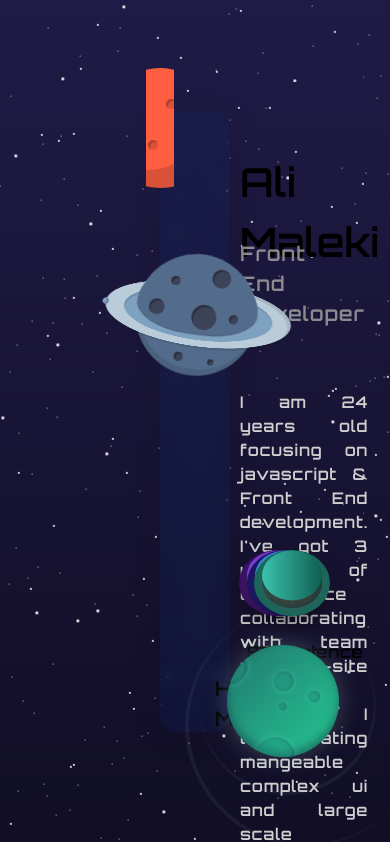
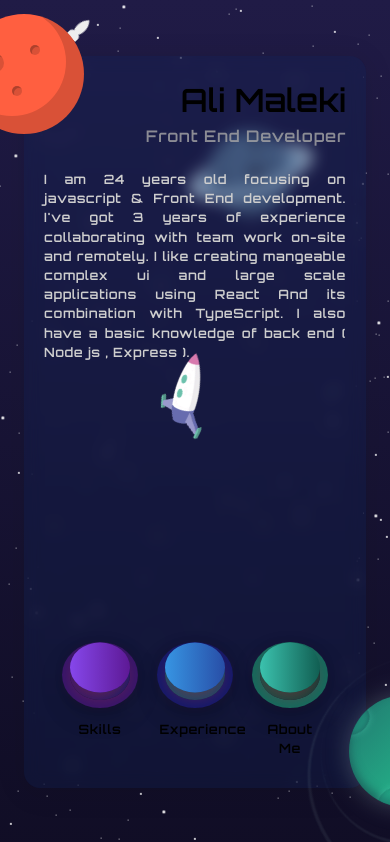
Before and after one commit to alimelllo/Portfolio, a Next.js app: page / in a window 390 px wide. Shown: the top 842 px of the page. Built offline with nearby package versions, Linux system fonts and the light colour scheme.

Commit message:
rocket change

```diff
--- a/src/pages/index.tsx
+++ b/src/pages/index.tsx
@@ -1,8 +1,11 @@
 import { RocketGreen as RocketGreen } from "@/Components/GeneralComponents/RocketGreen";
+import Image from "next/image";
+import rocket from '../../public/images/rocket.gif'
 
 export default function Home() {
 
   return (
+
 
     <>
       <div className='h-screen relative '>
@@ -34,57 +37,55 @@ export default function Home() {
           </div>
         </div>
 
-        <div className="absolute right-[25%] top-[20%]">
-          <RocketGreen />
+        <div className="absolute w-4/12 flex justify-center items-center right-[13%] md:right-[30%] top-[20%] md:top-[45%]">
+          <Image className="initialRocketLand rotate-[-35deg]" width={200} height={300} src={rocket} alt={'rocket'} />
         </div>
 
-        <div className='absolute font-[Orbit] z-[10] rounded-[5px] flex top-28 bottom-28 right-40 left-40 blure bg-gradient-to-tr from-[#02010874] to-[#12093074]'>
+        <div className='absolute font-[Orbit] z-[10] rounded-[5px] flex top-28 md:top-14 bottom-28 md:bottom-14 right-40 md:right-6 left-40 md:left-6 blure bg-gradient-to-tr from-[#02010883] to-[#12093084]'>
 
-          <div className='flex flex-row w-full h-[100%] justify-between '>
-            <div className='w-6/12 h-[100%] flex flex-col pt-10 pl-[5rem]'>
-              <p className='text-[2.5rem] h-[15%]'>Ali Maleki</p>
-              <p className='text-[1.25rem] h-[15%] tracking-wider text-[#a6a6a6cf]'>Front End Developer</p>
-              <p className='text-[1rem] h-[50%] items-start tracking-wider mt-[4rem] flex flex-wrap text-justify text-[#cecece]'>
+          <div className='flex flex-row md:flex-col w-full h-[100%] justify-between '>
+            <div className='w-6/12 md:w-full h-[100%] flex flex-col pt-10 md:pt-5 pl-[5rem] md:pl-0'>
+              <p className='text-[2.5rem] md:text-[2rem] md:pr-5 h-[15%] md:text-right'>Ali Maleki</p>
+              <p className='text-[1.25rem] md:text-[1rem] md:pr-5 md:text-right h-[15%] tracking-wider text-[#a6a6a6cf]'>Front End Developer</p>
+              <p className='text-[1rem] md:text-[0.8rem] md:p-5 h-[50%]items-start tracking-wider mt-[4rem] md:mt-0 flex flex-wrap text-justify text-[#cecece]'>
                 I am 24 years old focusing on javascript & Front End development.
                 I've got 3 years of experience collaborating with team work on-site and remotely.
                 I like creating mangeable complex ui and large scale applications using React And its combination with TypeScript.
                 I also have a basic knowledge of back end ( Node js , Express ).
               </p>
               <div className='text-[1.25rem] h-[20%] tracking-wider flex flex-row '>
-                <p className='bg-gradient-to-r from-[#521ea6] hover:from-[#401881] to-[#282db1] hover:to-[#212592] transition-all duration-150 cursor-pointer hover:scale-105 rounded-lg boxShadowLight w-5/12 h-[3rem] flex justify-center items-center'>Hire Me</p>
+                <p className='bg-gradient-to-r from-[#521ea6] hover:from-[#401881] to-[#282db1] hover:to-[#212592] transition-all duration-150 cursor-pointer hover:scale-105 rounded-lg boxShadowLight w-5/12 md:w-10/12 h-[3rem] md:hidden flex justify-center items-center'>Hire Me</p>
               </div>
             </div>
 
-            <div className='w-6/12 flex flex-col justify-center h-[100%] pt-10 items-center'>
+            <div className='w-6/12 md:w-full flex flex-col justify-center h-[100%] pt-10 items-center'>
 
               <div className='h-[70%] flex flex-row justify-around w-8/12 mx-auto'>
-                {/* <div className="w-3/12 h-[90%]">
-                  <RocketGreen/>
-                </div> */}
+
 
               </div>
 
-              <div className='h-[30%]  flex flex-row justify-around w-8/12 mx-auto'>
+              <div className='h-[30%] md:h-[50%] flex flex-row justify-around w-8/12 md:w-10/12 mx-auto'>
                 <div className='flex flex-col w-3/12'>
                   <button className="btn-class-name outline outline-8 mx-auto outline-[#38156a] boxShadowLight">
                     <span className="back  bg-gradient-to-r from-[#36166a]  to-[#16196b]"></span>
                     <span className="front bg-gradient-to-r from-[#8647eb]  to-[#5d1995]"></span>
                   </button>
-                  <p className='text-center text-[1rem] mt-8 tracking-wider'>Skills</p>
+                  <p className='text-center text-[1rem] md:text-[0.8rem] mt-8 md:mt-5 tracking-wider'>Skills</p>
                 </div>
                 <div className='flex flex-col w-3/12'>
                   <button className="btn-class-name outline outline-8 mx-auto outline-[#15196a] boxShadowLight">
                     <span className="back  bg-gradient-to-r from-[#164d6a]  to-[#16456b]"></span>
                     <span className="front bg-gradient-to-r from-[#3795e3]  to-[#284ea7]"></span>
                   </button>
-                  <p className='text-center text-[1rem] mt-8 tracking-wider'>Experience</p>
+                  <p className='text-center text-[1rem] md:text-[0.8rem] mt-8 md:mt-5 tracking-wider'>Experience</p>
                 </div>
                 <div className='flex flex-col w-3/12'>
                   <button className="btn-class-name outline outline-8 mx-auto outline-[#156a5d] boxShadowLight">
                     <span className="back  bg-gradient-to-r from-[#164f46]  to-[#0e3e37]"></span>
                     <span className="front bg-gradient-to-r from-[#3bc2ae]  to-[#115e52]"></span>
                   </button>
-                  <p className='text-center text-[1rem] mt-8 tracking-wider'>About Me</p>
+                  <p className='text-center text-[1rem] md:text-[0.8rem] mt-8 md:mt-5 tracking-wider'>About Me</p>
                 </div>
               </div>
 
@@ -149,7 +150,9 @@ export default function Home() {
 
       {/* //////////// Footer //////////////*/}
 
+      <div id="container">
 
+      </div>
     </>
   )
 }
--- a/src/styles/globals.css
+++ b/src/styles/globals.css
@@ -70,6 +70,7 @@ body {
   height: 100%;
   /* background: linear-gradient(to bottom, #201b46 0%, #020107 100%); */
 }
+
 .container .text {
   color: #fff;
   position: absolute;
@@ -528,6 +529,7 @@ body {
     756px 2269px #fff, 1060px 963px #fff, 2533px 2352px #fff;
   animation: animStar 100s linear infinite;
 }
+
 .stars:after {
   content: " ";
   top: -600px;
@@ -1165,6 +1167,7 @@ body {
     585px 1683px #fff;
   animation: animStar 125s linear infinite;
 }
+
 .stars1:after {
   content: " ";
   top: -600px;
@@ -1415,6 +1418,7 @@ body {
     977px 2511px #fff;
   animation: animStar 175s linear infinite;
 }
+
 .stars2:after {
   content: " ";
   top: -600px;
@@ -1520,16 +1524,19 @@ body {
   from {
     transform: translateY(0px);
   }
+
   to {
     transform: translateY(-2560px) translateX(-2560px);
   }
 }
+
 @keyframes animShootingStar {
   from {
     transform: translateY(0px) translateX(0px) rotate(-45deg);
     opacity: 1;
     height: 5px;
   }
+
   to {
     transform: translateY(-2560px) translateX(-2560px) rotate(-45deg);
     opacity: 1;
@@ -1569,6 +1576,7 @@ body {
   left: -1px;
   animation: flag-pole 12s cubic-bezier(0.645, 0.045, 0.355, 1) infinite;
 }
+
 .space .mars .flag:before {
   content: "";
   position: absolute;
@@ -1576,6 +1584,7 @@ body {
   width: 2px;
   background: #eee;
 }
+
 .space .mars .flag:after {
   content: "";
   position: absolute;
@@ -1598,6 +1607,7 @@ body {
   margin-top: -60px;
   z-index: 2;
 }
+
 .space .mars .planet .surface {
   position: absolute;
   border-radius: 100%;
@@ -1609,6 +1619,7 @@ body {
   border: 30px solid rgba(0, 0, 0, 0.15);
   background: #ff5f40;
 }
+
 .space .mars .planet .crater1,
 .space .mars .planet .crater2,
 .space .mars .planet .crater3 {
@@ -1617,12 +1628,14 @@ body {
   background: rgba(0, 0, 0, 0.15);
   box-shadow: inset 3px 3px 0 rgba(0, 0, 0, 0.2);
 }
+
 .space .mars .planet .crater1 {
   height: 20px;
   width: 20px;
   top: 32%;
   left: 17%;
 }
+
 .space .mars .planet .crater2 {
   height: 10px;
   width: 10px;
@@ -1630,6 +1643,7 @@ body {
   left: 55%;
   box-shadow: inset 2px 2px 0 rgba(0, 0, 0, 0.2);
 }
+
 .space .mars .planet .crater3 {
   height: 10px;
   width: 10px;
@@ -1637,6 +1651,7 @@ body {
   left: 40%;
   box-shadow: inset 2px 2px 0 rgba(0, 0, 0, 0.2);
 }
+
 .space .ship {
   position: absolute;
   right: 50%;
@@ -1649,12 +1664,14 @@ body {
   z-index: 1;
   animation: ship 12s cubic-bezier(0.645, 0.045, 0.355, 1) infinite;
 }
+
 .space .ship .ship-rotate {
   position: absolute;
   height: 22px;
   transform: rotate(-110deg);
   animation: ship-rotate 12s cubic-bezier(0.645, 0.045, 0.355, 1) infinite;
 }
+
 .space .ship .pod {
   position: absolute;
   top: 0;
@@ -1665,6 +1682,7 @@ body {
   border-radius: 100% 0 100% 0;
   transform: rotate(-45deg);
 }
+
 .space .ship .fuselage {
   position: absolute;
   top: 14px;
@@ -1674,6 +1692,7 @@ body {
   background: #eee;
   border-radius: 100% 100% 0 0;
 }
+
 .space .ship .fuselage:after {
   content: "";
   position: absolute;
@@ -1685,6 +1704,7 @@ body {
   border-right: 4px solid transparent;
   border-top: 6px solid red;
 }
+
 .space .ship-shadow {
   position: absolute;
   right: 10%;
@@ -1702,12 +1722,15 @@ body {
   0% {
     transform: rotate(-60deg);
   }
+
   86% {
     transform: rotate(-60deg);
   }
+
   89% {
     transform: rotate(10deg);
   }
+
   100% {
     transform: rotate(10deg);
   }
@@ -1720,18 +1743,22 @@ body {
     margin-top: -55px;
     margin-right: -55px;
   }
+
   40% {
     right: 50%;
     top: 50%;
   }
+
   79.5% {
     margin-top: -55px;
     margin-right: -55px;
   }
+
   84% {
     margin-top: -20px;
     margin-right: 0px;
   }
+
   100% {
     right: 50%;
     top: 50%;
@@ -1739,91 +1766,116 @@ body {
     margin-right: 0px;
   }
 }
+
 @keyframes ship-rotate {
   0% {
     transform: rotate(-110deg);
   }
+
   20% {
     transform: rotate(-110deg);
   }
+
   34% {
     transform: rotate(47deg);
   }
+
   79% {
     transform: rotate(47deg);
   }
+
   100% {
     transform: rotate(47deg);
   }
 }
+
 @keyframes ship-shadow {
   0% {
     right: -10%;
     transform: scale(1.4, 1);
     opacity: 0.3;
   }
+
   40% {
     right: 50%;
     transform: scale(0.75, 1);
     opacity: 1;
   }
+
   100% {
     right: 50%;
   }
 }
+
 @keyframes planet-bump {
   0% {
     margin-left: 0;
   }
+
   39% {
     margin-left: 0;
   }
+
   40% {
     margin-left: -1px;
   }
+
   40.5% {
     margin-left: 1px;
   }
+
   41% {
     margin-left: 0;
   }
+
   100% {
     margin-left: 0;
   }
 }
+
 @keyframes flag-pole {
   0% {
     top: -57px;
   }
+
   48% {
     top: -57px;
   }
+
   54% {
     top: -77px;
   }
+
   90% {
     top: -77px;
   }
+
   92% {
     top: -57px;
   }
+
   100% {
     top: -57px;
   }
 }
+
 @keyframes flag-unfurl {
   0% {
     width: 0;
   }
+
   55% {
     width: 0;
   }
+
   60% {
     width: 14px;
   }
+
   90% {
     width: 14px;
   }
+
   100% {
     width: 14px;
   }
@@ -1839,11 +1891,13 @@ body {
   margin: auto;
   border-radius: 50%;
 }
+
 .planet_shadow {
   box-shadow: inset 0 -5px 10px rgba(22, 48, 64, 0.5),
     0 0 1.5rem rgba(170, 194, 194, 0.3);
   background-image: linear-gradient(to top left, #24b88b 20%, #21776f);
 }
+
 .planet-green {
   position: relative;
   width: 100%;
@@ -1852,6 +1906,7 @@ body {
   animation: rotate 15s linear infinite;
   overflow: hidden;
 }
+
 .planet_wraper::before,
 .planet_wraper::after {
   content: "";
@@ -1862,6 +1917,7 @@ body {
     inset 0 -0.1rem 0.1rem rgba(170, 194, 194, 0.1);
   animation: rotate 5s linear infinite;
 }
+
 .planet_wraper::before {
   top: -1.75rem;
   left: -1.75rem;
@@ -1869,43 +1925,50 @@ body {
   height: 11rem;
   animation-delay: 1s;
 }
+
 .planet_wraper::after {
   top: -2.5rem;
   left: -2.5rem;
   width: 15rem;
   height: 15rem;
 }
-.planet-green > * {
+
+.planet-green>* {
   position: relative;
   border-radius: 50%;
   background-color: #209b85;
   box-shadow: inset 1px 1px 5px #163040, 0 0 7px #63eed2;
   opacity: 0.3;
 }
+
 .crater:nth-of-type(1) {
   top: 2rem;
   left: 1.5rem;
   width: 0.75rem;
   height: 0.75rem;
 }
+
 .crater:nth-of-type(2) {
   top: -0.75rem;
   left: 5rem;
   width: 2.5rem;
   height: 2.5rem;
 }
+
 .crater:nth-of-type(3) {
   top: 0.5rem;
   left: 2rem;
   width: 1.25rem;
   height: 1.25rem;
 }
+
 .crater:nth-of-type(4) {
   top: -1.5rem;
   left: 3.5rem;
   width: 0.5rem;
   height: 0.5rem;
 }
+
 .crater:nth-of-type(5) {
   top: 1.25rem;
   left: 3.5rem;
@@ -1940,7 +2003,9 @@ body {
   align-items: center;
   transform-origin: center center;
   box-shadow: inset 2px -10px 0px rgba(0, 0, 0, 0.1);
-  animation: planet 7s ease-in infinite forwards;
+  animation: planet 40s linear infinite forwards;
+  transition: all 1s linear;
+  z-index: 1;
 }
 
 @keyframes planet {
@@ -1948,23 +2013,19 @@ body {
     transform: translateX(50vw) rotate(-45deg) translateY(-40vh);
     scale: 0.2;
   }
+
   50% {
-    /* transform: translateX(-25vw) rotate(-25deg) translateY(40vh);
-    scale: 0.6; */
     transform: translateX(-50vw) rotate(55deg) translateY(80vh);
     scale: 1;
   }
-  80% {
-    z-index: 20;
-  }
+
   100% {
-    /* transform: translateX(-45vw) rotate(55deg) translateY(80vh);
-    scale: 1; */
     transform: translateX(50vw) rotate(-45deg) translateY(-40vh);
     scale: 0.2;
-    z-index: 1;
-  }
-}
+  }
+}
+
+
 .content .planet .ring {
   position: absolute;
   width: 300px;
@@ -1979,14 +2040,17 @@ body {
     inset -5px -10px 0px rgba(0, 0, 0, 0.1);
   animation: ring 3s ease infinite;
 }
+
 @keyframes ring {
   0% {
     transform: rotateX(110deg) rotateZ(0deg) translate(-50px, 5px);
   }
+
   100% {
     transform: rotateX(110deg) rotateZ(360deg) translate(-50px, 5px);
   }
 }
+
 .content .planet .ring:before {
   content: "";
   position: absolute;
@@ -1998,6 +2062,7 @@ body {
   left: calc(0px - 5px);
   box-shadow: inset -3px 3px 0px rgba(0, 0, 0, 0.2);
 }
+
 .content .planet .ring:after {
   content: "";
   position: absolute;
@@ -2007,6 +2072,7 @@ body {
   background-color: #7ea1bf;
   box-shadow: inset 2px -10px 0px rgba(0, 0, 0, 0.1);
 }
+
 .content .planet .cover-ring {
   position: absolute;
   width: 100%;
@@ -2020,6 +2086,7 @@ body {
   z-index: 2;
   box-shadow: inset 0px -2px 0px rgba(0, 0, 0, 0.1);
 }
+
 .content .planet .spots {
   width: 100%;
   height: 100%;
@@ -2029,6 +2096,7 @@ body {
   position: absolute;
   z-index: 2;
 }
+
 .content .planet .spots span {
   width: 30px;
   height: 30px;
@@ -2038,54 +2106,64 @@ body {
   box-shadow: inset -2px 3px 0px rgba(0, 0, 0, 0.3);
   animation: dots 5s ease infinite alternate;
 }
+
 @keyframes dots {
   0% {
     box-shadow: inset -3px 3px 0px rgba(0, 0, 0, 0.3);
   }
+
   100% {
     box-shadow: inset 3px 3px 0px rgba(0, 0, 0, 0.3);
   }
 }
+
 .content .planet .spots span:nth-child(1) {
   top: 20px;
   right: 50px;
 }
+
 .content .planet .spots span:nth-child(2) {
   top: 40px;
   left: 50px;
   width: 15px;
   height: 15px;
 }
+
 .content .planet .spots span:nth-child(3) {
   top: 80px;
   left: 20px;
   width: 25px;
   height: 25px;
 }
+
 .content .planet .spots span:nth-child(4) {
   top: 80px;
   left: 90px;
   width: 40px;
   height: 40px;
 }
+
 .content .planet .spots span:nth-child(5) {
   top: 160px;
   left: 70px;
   width: 15px;
   height: 15px;
 }
+
 .content .planet .spots span:nth-child(6) {
   top: 165px;
   left: 125px;
   width: 10px;
   height: 10px;
 }
+
 .content .planet .spots span:nth-child(7) {
   top: 90px;
   left: 150px;
   width: 15px;
   height: 15px;
 }
+
 .content p {
   color: #bacbd9;
   font-size: 14px;
@@ -2161,6 +2239,7 @@ body {
   height: 180px;
   width: 180px;
 }
+
 .animated-rocket .particles {
   position: absolute;
   top: 20px;
@@ -2168,14 +2247,17 @@ body {
   transform: scale(1.75);
   animation: shimmer 3s infinite ease-in-out;
 }
+
 .animated-rocket .flames {
   position: absolute;
   bottom: 0;
   animation: flutter 1.5s infinite ease-in-out;
 }
+
 .animated-rocket .fuselage {
   position: absolute;
 }
+
 .animated-rocket .rings {
   position: absolute;
 }
@@ -2184,83 +2266,116 @@ body {
   0% {
     transform: translate(0, 5px);
   }
+
   50% {
     transform: translate(5px, -5px);
   }
+
   100% {
     transform: translate(0px, 5px);
   }
 }
+
 @keyframes shake {
   0% {
     transform: rotate(0.5deg) scale(0.99);
   }
+
   50% {
     transform: rotate(-0.5deg) scale(1);
   }
+
   100% {
     transform: rotate(0.5deg) scale(0.99);
   }
 }
+
 @keyframes flutter {
   0% {
     opacity: 1;
     transform: scale(1);
   }
+
   20% {
     opacity: 0.6;
     transform: scale(0.92);
   }
+
   40% {
     opacity: 0.8;
     transform: scale(0.95);
   }
+
   60% {
     opacity: 0.4;
     transform: scale(0.9);
   }
+
   80% {
     opacity: 0.6;
     transform: scale(0.98);
   }
+
   100% {
     opacity: 1;
     transform: scale(1);
   }
 }
+
 @keyframes shimmer {
   0% {
     opacity: 1;
   }
+
   25% {
     opacity: 0.75;
   }
+
   50% {
     opacity: 0.9;
   }
+
   75% {
     opacity: 0.6;
   }
+
   100% {
     opacity: 1;
   }
 }
 
-.rocketWaiting {
-  animation: rocketWaiting 10s infinite forwards;
-}
-
-@keyframes rocketWaiting {
+.initialRocketLand {
+  z-index: 12;
+  transform-style: preserve-3d;
+  animation: linear initialRocketLand 10s  forwards;
+}
+
+@keyframes initialRocketLand {
   0% {
-    transform: translateX(0) rotate(0) translateY(0);
-  }
-  50%{
-    transform: translateX(-55vw) rotate(-265deg) translateY(40vh);
-  }
-  75%{
+    transform: translateX(-100vw) rotate(45deg) translateY(120vh);
     z-index: 1;
-  }
-  100%{
-    transform: translateX(0) rotate(-360deg) translateY(0);
-  }
-}
+    scale: 0.5;
+  }
+
+  50% {
+    transform: translateX(0) rotate(-20deg) translateY(-30vw);
+    scale: 0.6;
+  }
+
+  60% {
+    z-index: 12;
+  }
+
+  100% {
+    transform: translateX(0) rotate(-35deg) translateY(0);
+    z-index: 12;
+    scale: 1;
+  }
+}
+
+
+@media screen and (max-width: 860px) {
+  body {
+    background-color: lightgreen;
+  }
+}
```
Also changed, not shown: public/images/rocket.gif (added).
